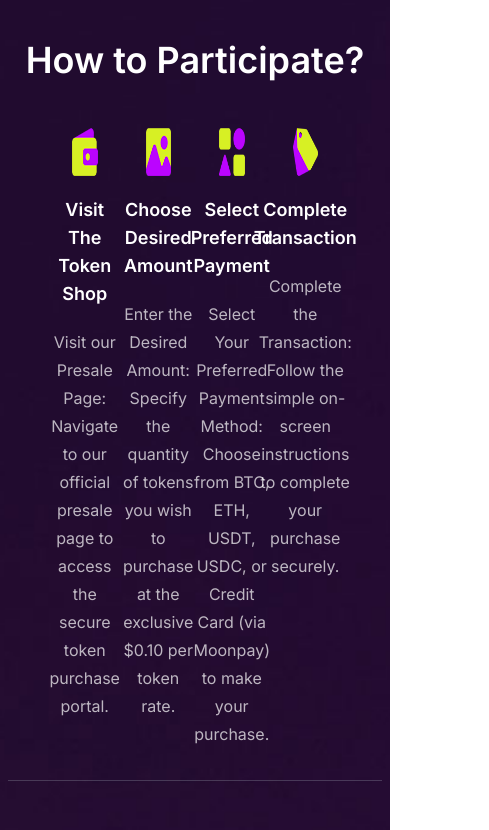
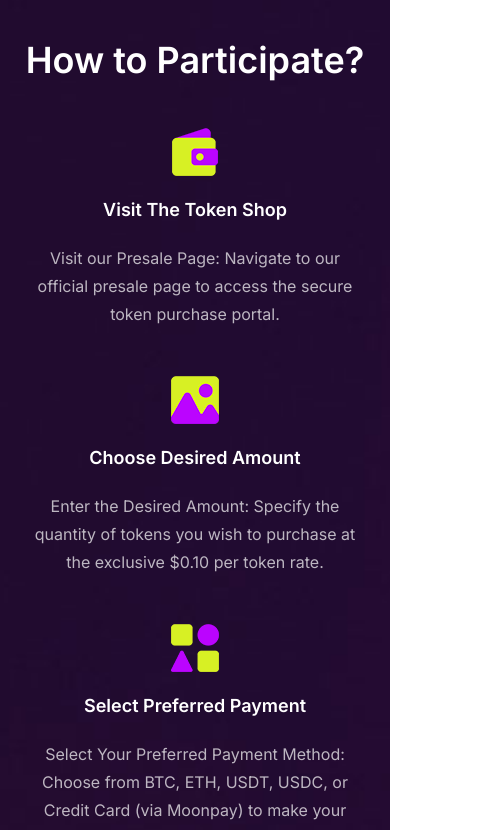
Before and after one commit to AwaisYusaf/qurac, a Next.js app: page / in a window 390 px wide. Shown: the part 3960-4790 px from the top of the page, 489 px wide, since content can reach past the window. Built offline with nearby package versions, Linux system fonts and the light colour scheme.

Commit message:
Updated tokenomics piechart

```diff
--- a/src/components/home/HowToParticipate.tsx
+++ b/src/components/home/HowToParticipate.tsx
@@ -25,7 +25,7 @@ function HowToParticipate({}: Props) {
         <h2 className="text-white text-center text-4xl font-semibold mt-8 mb-12">
           How to Participate?
         </h2>
-        <div className="grid grid-cols-4 gap-12 px-16">
+        <div className="grid lg:grid-cols-4 grid-cols-1 gap-12 lg:px-16 px-4">
           <div className="flex flex-col items-center space-y-5">
             <Image
               src="/assets/htp-icon1.png"
--- a/src/components/home/Tokenomics.tsx
+++ b/src/components/home/Tokenomics.tsx
@@ -62,7 +62,7 @@ function Tokenomics({}: Props) {
 
           <div className="h-[1px] w-full bg-gray-400/10 my-8 max-w-6xl mx-auto" />
 
-          <div className="grid grid-cols-2 justify-between">
+          <div className="grid lg:grid-cols-2 grid-cols-1 justify-between">
             <div className="flex justify-center items-center">
               <Image
                 src="/assets/pie-chart.png"
@@ -72,7 +72,7 @@ function Tokenomics({}: Props) {
               />
             </div>
             <div className="flex justify-center items-center">
-              <div className="min-w-[400px] flex flex-col space-y-4">
+              <div className="min-w-[400px] flex flex-col space-y-4 lg:px-0 px-3 lg:mt-0 mt-6">
                 <h2 className="text-white text-2xl font-semibold">
                   Token Distribution
                 </h2>
```
